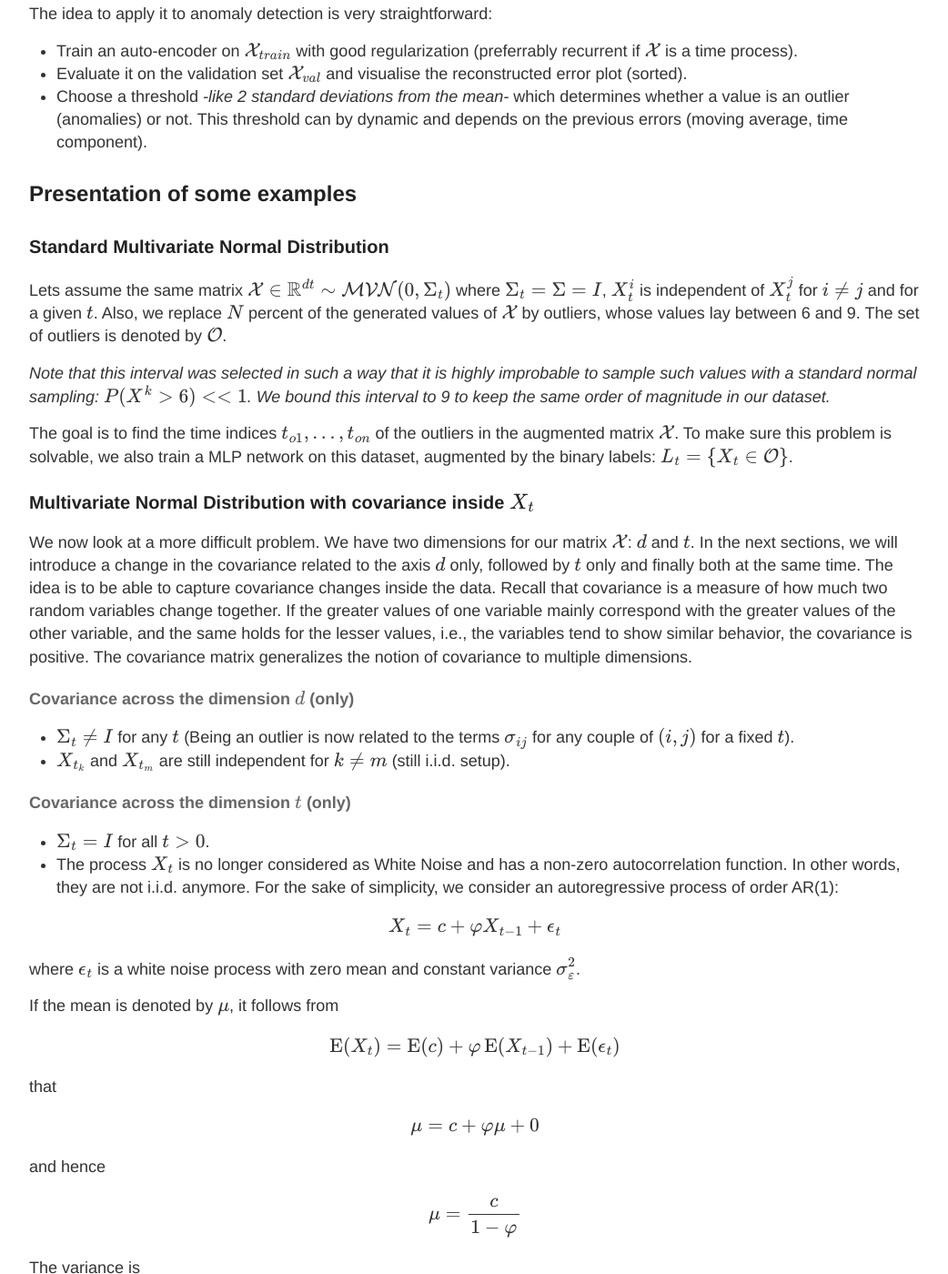
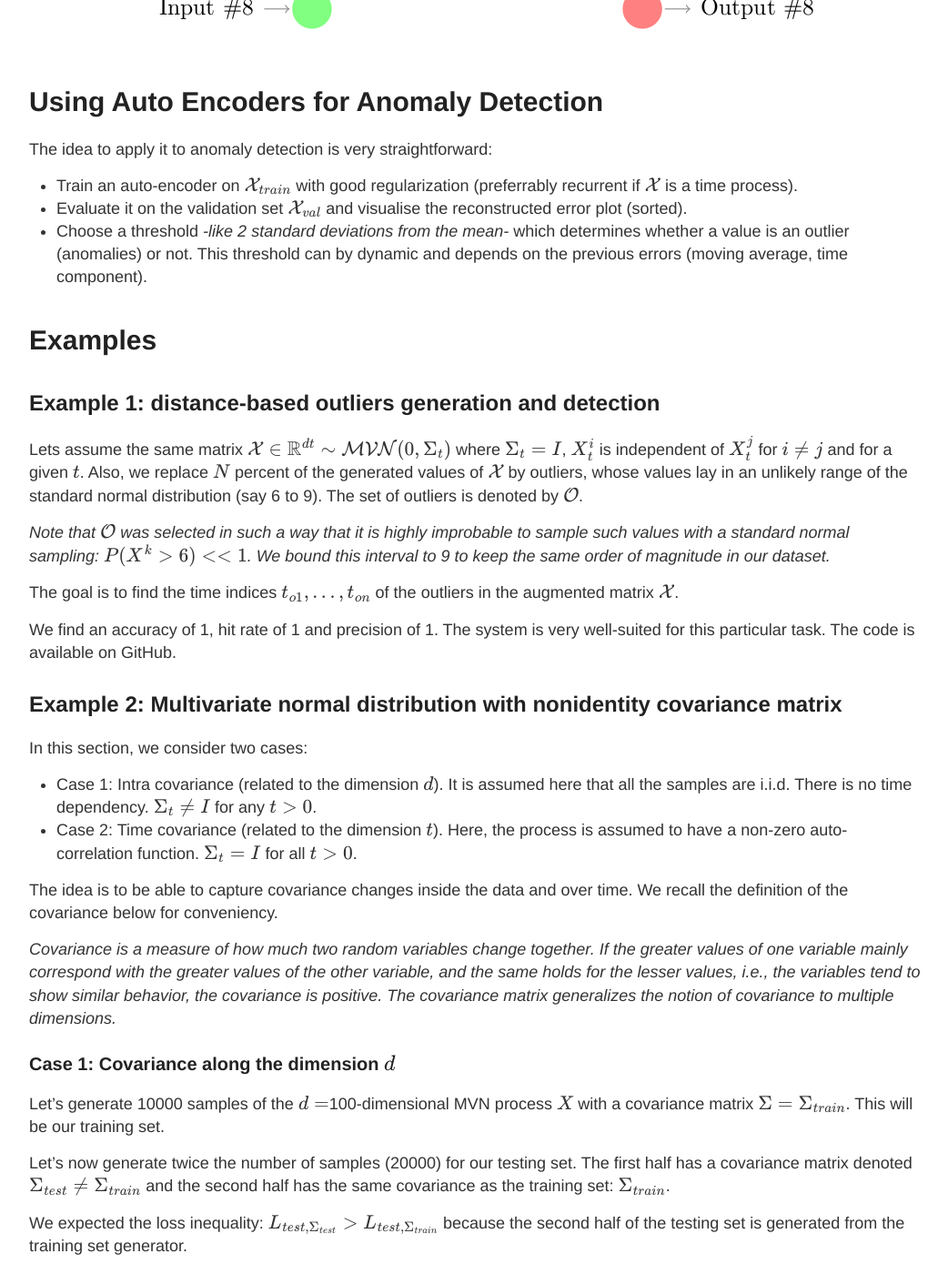
Before and after one commit to philipperemy/philipperemy.github.io, a Jekyll site: the page built from _posts/2016-10-02-anomaly-detection.md, in a window 1280 px wide and 1400 px high, scrolled down 2392 px. Shown: the whole window at 91% size, without its empty margins (118-1160 px from the left). Built offline with Jekyll 4.4.1, drawn with Linux system fonts in a browser that asks for light colours; formulas are drawn with MathJax 3; comment, search, counter and statistics services are not loaded; some of the changed text lies outside the part shown.

Commit message:
last update

```diff
--- a/_posts/2016-10-02-anomaly-detection.md
+++ b/_posts/2016-10-02-anomaly-detection.md
@@ -9,13 +9,17 @@
 
 In particular in the context of abuse and network intrusion detection, the interesting objects are often not rare objects, but unexpected bursts in activity. This pattern does not adhere to the common statistical definition of an outlier as a rare object, and many outlier detection methods (in particular unsupervised methods) will fail on such data, unless it has been aggregated appropriately.
 
-Three broad categories of anomaly detection techniques exist. Unsupervised anomaly detection techniques detect anomalies in an unlabeled test data set under the assumption that the majority of the instances in the data set are normal by looking for instances that seem to fit least to the remainder of the data set. Supervised anomaly detection techniques require a data set that has been labeled as "normal" and "abnormal" and involves training a classifier (the key difference to many other statistical classification problems is the inherent unbalanced nature of outlier detection). Semi-supervised anomaly detection techniques construct a model representing normal behavior from a given normal training data set, and then testing the likelihood of a test instance to be generated by the learnt model.
+Three broad categories of anomaly detection techniques exist:
 
-In this article, we will focus on the first category, i.e. unsupervised anomaly detection. The type of algorithm we use are Recurrent Auto-Encoders
+- Unsupervised anomaly detection techniques detect anomalies in an unlabeled test data set under the assumption that the majority of the instances in the data set are normal by looking for instances that seem to fit least to the remainder of the data set.
+- Supervised anomaly detection techniques require a data set that has been labeled as "normal" and "abnormal" and involves training a classifier (the key difference to many other statistical classification problems is the inherent unbalanced nature of outlier detection).
+- Semi-supervised anomaly detection techniques construct a model representing normal behavior from a given normal training data set, and then testing the likelihood of a test instance to be generated by the learnt model.
 
-## Auto Encoders
+In this article, we will focus on the first category, i.e. unsupervised anomaly detection. The type of algorithm we will use is called auto encoders. Auto encoders provide a very powerful alternative to traditional methods for signal reconstruction and anomaly detection in time series.
 
-An auto-encoder is an artificial neural network used for unsupervised learning of efficient codings.
+# Auto Encoders
+
+What is an auto encoder? It is an artificial neural network used for unsupervised learning of efficient codings.
 Its goal is to induce a representation (encoding) for a set of data by learning an approximation of the identity function of this data $$Id : \mathcal {X} \rightarrow \mathcal {X}$$.
 
 Architecturally, the simplest form of an auto-encoder is a feedforward, non-recurrent neural net which is very similar to the multilayer perceptron (MLP), with an input layer, an output layer and one or more hidden layers connecting them. The differences between autoencoders and MLPs, though, are that in an auto-encoder, the output layer has the same number of nodes as the input layer, and that, instead of being trained to predict the target value $${\displaystyle Y}$$ given inputs $${\displaystyle X}$$, autoencoders are trained to reconstruct their own inputs $${\displaystyle X}$$. Therefore, autoencoders are unsupervised learning models.
@@ -40,14 +44,13 @@
 
 $${\displaystyle {\mathcal {L}}(\mathbf {x} ,\mathbf {x'} )=||\mathbf {x} -\mathbf {x'} \|^{2}=||\mathbf {x} -\sigma _{2}(\mathbf {W'} (\sigma _{1}(\mathbf {Wx} +\mathbf {b} ))+\mathbf {b'} )||^{2}} $$
 
+As said previously, auto-encoders mostly aim at reducing feature space in order to distill the essential aspects of the data versus more conventional deep learning which blows up the feature space up to capture non-linearities and subtle interactions within the data. Autoencoding can also be seen as a non-linear alternative to PCA.
 
 Below is the schematic structure of an auto-encoder with a single hidden layer. The vectors $$\mathcal{X}$$ are of length $$d=8$$ and we attempt to reduce the dimensionality of the inputs to $$p=3$$.
 
 ![png](/images/ae_1.png){: .center-image }
 
-## Using Auto Encoders for Anomaly Detection
-
-As said previously, auto-encoders mostly aim at reducing feature space in order to distill the essential aspects of the data versus more conventional deep learning which blows up the feature space up to capture non-linearities and subtle interactions within the data. Autoencoding can also be seen as a non-linear alternative to PCA.
+# Using Auto Encoders for Anomaly Detection
 
 The idea to apply it to anomaly detection is very straightforward:
 
@@ -55,100 +58,34 @@
 - Evaluate it on the validation set $$\mathcal{X}_{val}$$ and visualise the reconstructed error plot (sorted).
 - Choose a threshold *-like 2 standard deviations from the mean-* which determines whether a value is an outlier (anomalies) or not. This threshold can by dynamic and depends on the previous errors (moving average, time component).
 
-## Presentation of some examples
+# Examples
 
-### Standard Multivariate Normal Distribution
+## Example 1: distance-based outliers generation and detection
 
-Lets assume the same matrix $$\mathcal{X} \in \mathbb{R}^{dt} \sim \mathcal{MVN}(0,\Sigma_t)$$ where $$\Sigma_t = \Sigma = I$$, $$X^i_t$$ is independent of $$X^j_t$$ for $$i \neq j$$ and for a given $$t$$. Also, we replace $$N$$ percent of the generated values of $$\mathcal{X}$$ by outliers, whose values lay between 6 and 9. The set of outliers is denoted by $$\mathcal{O}$$.
+Lets assume the same matrix $$\mathcal{X} \in \mathbb{R}^{dt} \sim \mathcal{MVN}(0,\Sigma_t)$$ where $$\Sigma_t = I$$, $$X^i_t$$ is independent of $$X^j_t$$ for $$i \neq j$$ and for a given $$t$$. Also, we replace $$N$$ percent of the generated values of $$\mathcal{X}$$ by outliers, whose values lay in an unlikely range of the standard normal distribution (say 6 to 9). The set of outliers is denoted by $$\mathcal{O}$$.
 
-*Note that this interval was selected in such a way that it is highly improbable to sample such values with a standard normal sampling: $$P(X^k > 6) << 1$$. We bound this interval to 9 to keep the same order of magnitude in our dataset.*
+*Note that $$\mathcal{O}$$ was selected in such a way that it is highly improbable to sample such values with a standard normal sampling: $$P(X^k > 6) << 1$$. We bound this interval to 9 to keep the same order of magnitude in our dataset.*
 
-The goal is to find the time indices $$t_{o1}, ..., t_{on}$$ of the outliers in the augmented matrix $$\mathcal{X}$$. To make sure this problem is solvable, we also train a MLP network on this dataset, augmented by the binary labels: $$L_t = \{ X_t \in \mathcal{O} \}$$.
+The goal is to find the time indices $$t_{o1}, ..., t_{on}$$ of the outliers in the augmented matrix $$\mathcal{X}$$.
 
-### Multivariate Normal Distribution with covariance inside $$X_t$$
+We find an accuracy of 1, hit rate of 1 and precision of 1. The system is very well-suited for this particular task. The code is available on GitHub.
 
-We now look at a more difficult problem. We have two dimensions for our matrix $$\mathcal{X}$$: $$d$$ and $$t$$. In the next sections, we will introduce a change in the covariance related to the axis $$d$$ only, followed by $$t$$ only and finally both at the same time. The idea is to be able to capture covariance changes inside the data. Recall that covariance is a measure of how much two random variables change together. If the greater values of one variable mainly correspond with the greater values of the other variable, and the same holds for the lesser values, i.e., the variables tend to show similar behavior, the covariance is positive. The covariance matrix generalizes the notion of covariance to multiple dimensions.
+## Example 2: Multivariate normal distribution with nonidentity covariance matrix
 
-#### Covariance across the dimension $$d$$ (only)
-- $$\Sigma_t \neq I$$ for any $$t$$ (Being an outlier is now related to the terms $$\sigma_{ij}$$ for any couple of $$(i,j)$$ for a fixed $$t$$).
-- $$X_{t_k}$$ and $$X_{t_m}$$ are still independent for $$k \neq m$$ (still i.i.d. setup).
+In this section, we consider two cases:
 
+- Case 1: Intra covariance (related to the dimension $$d$$). It is assumed here that all the samples are i.i.d. There is no time dependency. $$\Sigma_t \neq I$$ for any $$t > 0$$.
+- Case 2: Time covariance (related to the dimension $$t$$). Here, the process is assumed to have a non-zero auto-correlation function. $$\Sigma_t = I$$ for all $$t > 0$$.
 
-#### Covariance across the dimension $$t$$ (only)
+The idea is to be able to capture covariance changes inside the data and over time. We recall the definition of the covariance below for conveniency.
 
-- $$\Sigma_t = I$$ for all $$t > 0$$.
-- The process $$X_t$$ is no longer considered as White Noise and has a non-zero autocorrelation function. In other words, they are not i.i.d. anymore. For the sake of simplicity, we consider an autoregressive process of order AR(1):
+<i>Covariance is a measure of how much two random variables change together.
+If the greater values of one variable mainly correspond with the greater values of the other variable, and the same holds for the lesser values, i.e., the variables tend to show similar behavior, the covariance is positive.
+The covariance matrix generalizes the notion of covariance to multiple dimensions.</i>
 
-$$X_{t}=c+\varphi X_{t-1}+\epsilon_{t}$$
+### Case 1: Covariance along the dimension $$d$$
 
-where $$\epsilon_t$$ is a white noise process with zero mean and constant variance $$ {\displaystyle \sigma _{\varepsilon }^{2}}$$.
-
-If the mean is denoted by $$\mu$$, it follows from
-
-$$\operatorname{E}(X_{t})=\operatorname{E}(c)+\varphi \operatorname{E}(X_{t-1})+\operatorname{E}(\epsilon_{t})$$
-
-that
-
-$$\mu =c+\varphi \mu +0$$
-
-and hence
-
-$$\mu ={\frac  {c}{1-\varphi }}$$
-
-The variance is
-
-$${\textrm  {var}}(X_{t})=\operatorname {E}(X_{t}^{2})-\mu ^{2}={\frac  {\sigma _{\varepsilon }^{2}}{1-\varphi ^{2}}},$$
-
-The autocovariance is given by
-
-$$B_n=E(X_{t+n}X_{t})-\mu^2= \frac{\sigma_{\epsilon}^2}{1-\varphi^2} \varphi ^{|n|}$$
-
-where $$n$$ is the lag.
-
-## Examples
-
-### Covariance along the time dimension $$t$$ with $$d=1$$
-
-Throughout this setup, we consider $$d=1$$ for simplicity, especially for plotting with matplotlib. The noise is supposed to be standard normally distributed. A process $$X$$ with different values for $$\varphi$$ is proposed. $$X$$ is split into two main segments: $$X_{train}$$ and $$X_{test}$$.
-
-On the training part, $$\varphi$$ is constant and we have $$\varphi = \phi_1$$. On the testing set, we partition $$X_{test}$$ into 3 equal segments where we have $$\varphi = \phi_2 \neq \phi_1$$ for the first segment, $$\phi_1$$ for the second one, and $$\phi_2$$ for the third and last one.
-
-$$X = <X_{train}, X_{test}> = <X(\phi_1), X(\phi_2) \cup X(\phi_1) \cup X(\phi_2)>$$
-
-The goal here is to detect the regime shifts of the process $$X$$ for different values of $$(\phi_1, \phi_2)$$.
-
-Here $$|X| = 180000, |X_{train}| = 90000, |X_{test}| = 90000.$$
-$$X_{train}$$ is the first half.
-
-#### Results for $$(\phi_1, \phi_2) = (0.4, 0.8)$$
-
-![png](/images/ae/3_img_x_train_test_raw.png){: .center-image }
-<center>$$X = <X_{train}, X_{test}>$$</center>
-
-![png](/images/ae/1_img_mae_raw.png){: .center-image }
-<center>MSE for the testing set</center>
-
-![png](/images/ae/2_img_mae.png){: .center-image }
-<center>MSE above a certain arbitrary threshold (0.5 here) for the testing set</center>
-
-Not surprisingly, the model appears to be almost flawless and can detect accurately a change in the parameter $$ \varphi $$. Let's see if it still performs well if we decrease the quantity $$(\phi_{2} - \phi_{1})^2$$.
-
-#### Results for $$(\phi_1, \phi_2) = (0.6, 0.8)$$
-
-![png](/images/ae/2_3_img_x_train_test_raw.png){: .center-image }
-<center>$$X = <X_{train}, X_{test}>$$</center>
-
-![png](/images/ae/2_1_img_mae_raw.png){: .center-image }
-<center>MSE for the testing set</center>
-
-![png](/images/ae/2_2_img_mae.png){: .center-image }
-<center>MSE above a certain arbitrary threshold (0.5 here) for the testing set</center>
-
-When the difference between $$\phi_1$$ and $$\phi_2$$ is only 0.2, the model can still figure out the regime shift. The choice of the loss function is very important and in most of the cases, the MSE might not be the most adapted measure. For example, let's assume that we train on any zero-centered signal and our outliers be zero-valued. The MSE of the outliers is very likely to be less than the MSE of our original signal (because the signal is centered around 0, its expected value is 0 and the model will output values centered around 0). In this case, the MSE is unable to classify between our signal and the outliers. In this case, we can **add a moving average component to the MSE** and we look at the deviations from the moving average for outlier detection. Also, looking at the first order derivatives of the MSE (rate of change) could be beneficial to the analysis.
-
-### Covariance along the dimension $$d = 100$$
-
-Let's generate 10000 samples of the 100-dimensional MVN process $$X$$ with a covariance matrix $$\Sigma = \Sigma_{train}$$. This will be our training set.
+Let's generate 10000 samples of the $$d=$$100-dimensional MVN process $$X$$ with a covariance matrix $$\Sigma = \Sigma_{train}$$. This will be our training set.
 
 Let's now generate twice the number of samples (20000) for our testing set. The first half has a covariance matrix denoted $$\Sigma_{test} \neq \Sigma_{train}$$ and the second half has the same covariance as the training set: $$\Sigma_{train}$$.
 
@@ -163,7 +100,66 @@
 
 With little surprise, we find that the MSE is lower in the second half of the testing and corresponds thoroughly to the MSE of the training set. The model is capable of distinguishing when the covariance matrix changes.
 
+
+### Case 2: Covariance across the dimension $$t$$ (only)
+
+We consider an auto regressive process of order AR(1) to model this non-zero autocorrelation function:
+
+$$X_{t}=c+\varphi X_{t-1}+\epsilon_{t}$$
+
+where $$\epsilon_t$$ is a white noise process with zero mean and constant variance $$ {\displaystyle \sigma _{\varepsilon }^{2}}$$.
+
+The autocovariance is given by (where $$n$$ is the lag):
+
+$$B_n=E(X_{t+n}X_{t})-\mu^2= \frac{\sigma_{\epsilon}^2}{1-\varphi^2} \varphi ^{|n|} = f(\varphi^2, \sigma_{\epsilon}^2, |n|)$$
+
+Throughout this setup, we fix $$d=1$$ for sake of simplicity.
+The problem remains exactly the same and becomes simpler to visualise and understand.
+
+The noise is generated from a standard normal distribution. $$X$$ is split into two main segments: $$X_{train}$$ and $$X_{test}$$.
+
+On the training part $$X_{train}$$, we have $$\varphi = \phi_1$$, constant. We split the testing set $$X_{test}$$ into 3 equally-length segments where we have $$\varphi = \phi_2 (\neq \phi_1)$$ for the first segment, $$\phi_1$$ for the second one, and $$\phi_2$$ for the third one.
+
+We can summarize the process generation this way:
+
+$$X = (X_{train}, X_{test}) = (X(\phi_1), X(\phi_2) \cup X(\phi_1) \cup X(\phi_2))$$
+
+The goal here is to detect the regime shifts of the process $$X$$ for different values of $$(\phi_1, \phi_2)$$.
+
+In this example, we set $$|X| = 180000, |X_{train}| = 90000, |X_{test}| = 90000.$$
+$$X_{train}$$ comes before $$X_{test}$$.
+
+#### Results for $$(\phi_1, \phi_2) = (0.4, 0.8)$$
+
+![png](/images/ae/3_img_x_train_test_raw.png){: .center-image }
+<center>$$X = (X_{train}, X_{test})$$</center>
+
+![png](/images/ae/1_img_mae_raw.png){: .center-image }
+<center>MSE for the testing set</center>
+
+![png](/images/ae/2_img_mae.png){: .center-image }
+<center>MSE above a certain arbitrary threshold (0.5 here) for the testing set</center>
+
+Not surprisingly, the model appears to be almost flawless and can detect accurately a change in the parameter $$ \varphi $$. Let's see if it still performs well if we decrease the quantity $$(\phi_{2} - \phi_{1})^2$$.
+
+#### Results for $$(\phi_1, \phi_2) = (0.6, 0.8)$$
+
+![png](/images/ae/2_3_img_x_train_test_raw.png){: .center-image }
+<center>$$X = (X_{train}, X_{test})$$</center>
+
+![png](/images/ae/2_1_img_mae_raw.png){: .center-image }
+<center>MSE for the testing set</center>
+
+![png](/images/ae/2_2_img_mae.png){: .center-image }
+<center>MSE above a certain arbitrary threshold (0.5 here) for the testing set</center>
+
+When the difference between $$\phi_1$$ and $$\phi_2$$ is only 0.2, the model can still figure out the regime shift accurately.
+
+**IMPORTANT NOTE**: The choice of the loss function is very important and in most of the cases, the MSE might not be the most adapted measure. For example, let's assume that we train on any zero-centered signal with the outliers be zero-valued. The MSE of the outliers is very likely to be less than the MSE of our original signal
+(because the signal is centered around 0, the value of the outliers - 0 here - equal the expected value of the signal). In this case, the MSE is unable to classify between our signal and the outliers. In this case, we can **add a moving average component to the MSE** and we look at the deviations from the moving average for outlier detection. Also, looking at the first order derivatives of the MSE (rate of change) could be beneficial to the analysis.
+
+# Conclusion
+
 Throughout this article, we presented straightforward toy examples to be more familiar to auto encoders (MLP, LSTM...). Keep in mind that real world problems are usually very different from the content of the examples mentioned above.
 
-
 However, we are utterly convinced that the auto encoders remain a powerful dimensionality reduction tool for non linear problems.
```
Also changed, not shown: other parts of _posts/2016-10-02-anomaly-detection.md (+1 -1 lines).
